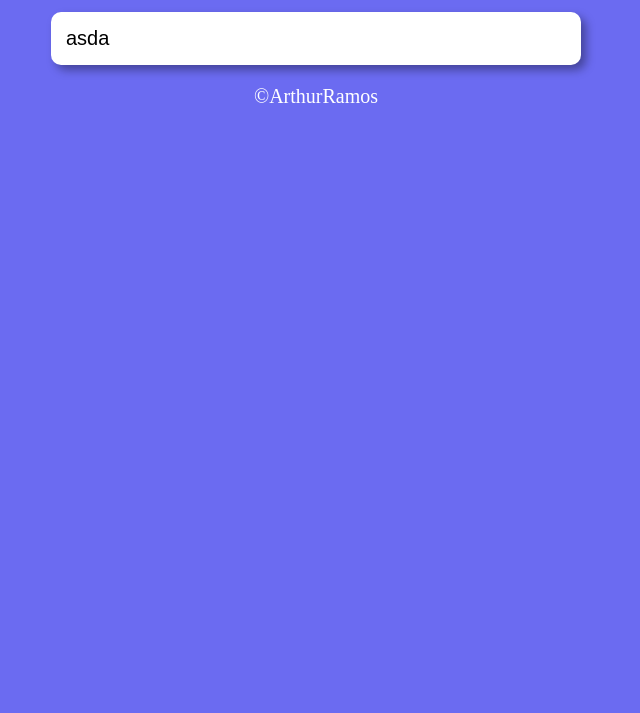
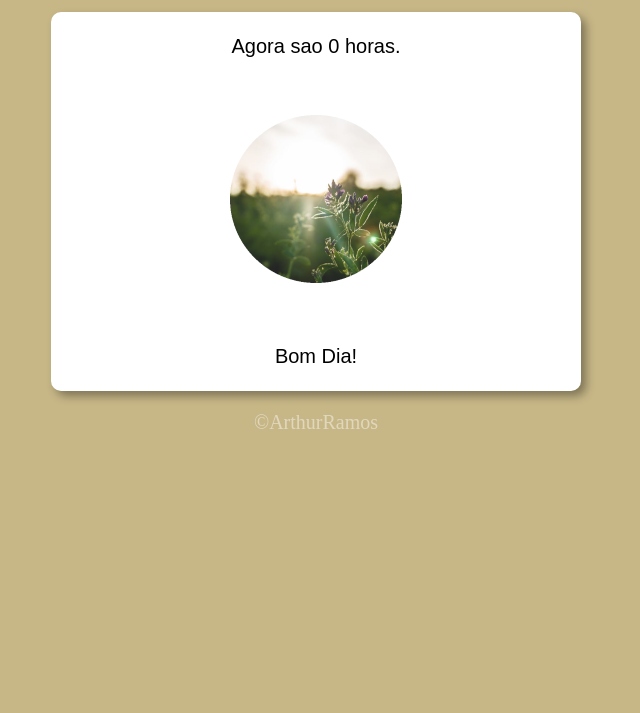
Before and after one commit to ArthurRamos0/projeto-hora-do-dia, a plain HTML site: page index.html in a window 1280 px wide. Shown: the part 87-800 px from the top of the page, without its empty margins (324-964 px from the left). Drawn offline with Linux system fonts and the light colour scheme.

Commit message:
Adição de imagens  e conclusão do projeto

```diff
--- a/estilos/style.css
+++ b/estilos/style.css
@@ -9,8 +9,6 @@ body {
 header {
     color: white;
     text-align: center;
-
-
 }
 
 section {
@@ -22,8 +20,14 @@ section {
     box-shadow: 5px 5px 10px rgba(0, 0, 0, 0.363);
 }
 
+div {
+    text-align: center;
+    padding: 8px;
+    font-family: Arial, Helvetica, sans-serif;
+}
+
 footer {
-    color: white;
+    color: rgba(255, 255, 255, 0.452);
     text-align: center;
     font-family: italic;
 
--- a/index.html
+++ b/index.html
@@ -6,16 +6,18 @@
     <title>Hora do Dia</title>
     <link rel="stylesheet" href="estilos/style.css">
 </head>
-<body>
+<body onload="carregar()">
     <header>
-        <h1>Título</h1>
-
+        <h1>Hora do Dia</h1>
     </header>
     <section>
-        <div>
-            asda
+        <div id="msg">
+            <p>Agora são horas.</p>
         </div>
-        <div>
+        <div id="foto">
+            <img id="imagem" src="estilos/imagens/manha.png" alt="Foto do dia">
+        </div>
+        <div id="msg2">
 
         </div>
 
--- a/script.js
+++ b/script.js
@@ -0,0 +1,24 @@
+function carregar(){
+    var msg = window.document.getElementById('msg')
+    var msg2 = window.document.getElementById('msg2')
+    var img = window.document.getElementById('imagem')
+    var data = new Date()
+    var hora = data.getHours()
+    msg.innerHTML = `Agora sao ${hora} horas.`
+    if (hora >= 0 && hora < 12) {
+        //BOM DIA
+        img.src = 'estilos/imagens/manha.png'
+        document.body.style.background = '#c7b787'
+        msg2.innerHTML = 'Bom Dia!'
+    } else if (hora >= 12 && hora <= 18) {
+        //BOA TARDE
+        img.src = 'estilos/imagens/tarde.png'
+        document.body.style.background = '#d74501'
+        msg2.innerHTML = 'Boa Tarde!'
+    } else {
+        //BOa NOITE
+        img.src = 'estilos/imagens/noite.png'
+        document.body.style.background = '#131a24'
+        msg2.innerHTML = 'Boa Noite!'
+}
+}
```
Also changed, not shown: estilos/imagens/manha.png (added), estilos/imagens/noite.png (added), estilos/imagens/tarde.png (added).
